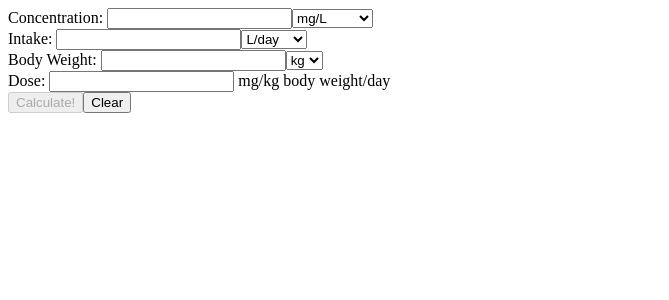
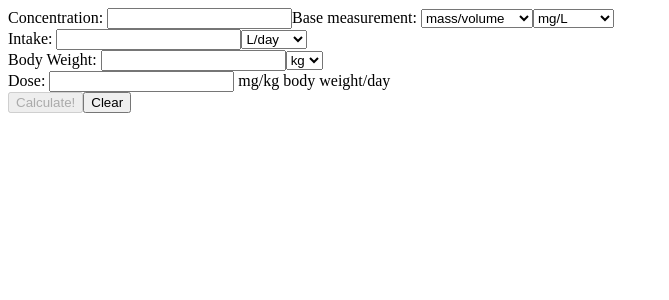
Before and after one commit to USEPA/toxcalc, an Angular app: page / in a window 1280 px wide. Shown: the top 300 px of the page, without its empty margins (0-669 px from the left). Built offline with nearby package versions, Linux system fonts and the light colour scheme.

Commit message:
now supports mass/vol and vol/vol units for concentration. Plan for data structure seems to have made things overly complicated. Can account for density, fixed a mistake where modifiers carried over between calculations

```diff
--- a/src/app/ingestion-form/ingestion-form.component.html
+++ b/src/app/ingestion-form/ingestion-form.component.html
@@ -6,11 +6,27 @@
           id="concen"
           formControlName="concen"
           />
-        <select formControlName="concenUnitsMassVol">
+        <label for="concenUnitType">Base measurement: </label>
+        <select formControlName="concenUnitsType" id="ConcenUnitType">
+            <option *ngFor="let option of concenUnitsTypeOptions" [value]="option">
+                {{option}}
+            </option>
+        </select>
+        <select formControlName="concenUnitsMassVol" *ngIf="ingestionForm.get('concenUnitsType').value === 'mass/volume'">
             <option *ngFor="let ratio of concenUnitsMassVolOptions" [ngValue]="ratio">
                 {{ratio.units}}
             </option>
         </select>
+        <select formControlName="concenUnitsVolVol" *ngIf="ingestionForm.get('concenUnitsType').value === 'volume/volume'">
+            <option *ngFor="let ratio of concenUnitsVolVolOptions" [ngValue]="ratio">
+                {{ratio.units}}
+            </option>
+        </select>
+    </div>
+    <!--TODO: bind unit type to boolean/enum in ts file when selection is changed-->
+    <div *ngIf="ingestionForm.get('concenUnitsType').value === 'volume/volume'">
+        <label for="substanceDensity">Substance density: </label>
+        <input type="number" id="substanceDensity" formControlName="substanceDensity" /> g/mL
     </div>
     <div>
         <label for="intake">Intake: </label>
--- a/src/app/ingestion-form/ingestion-form.component.ts
+++ b/src/app/ingestion-form/ingestion-form.component.ts
@@ -36,7 +36,7 @@ export class IngestionFormComponent implements OnInit {
     intakeModifiers: number[];
     weightModifiers: number[];
 
-    //selectedConcenUnitMassVol: ToxRatio;
+    concenUnitsTypeOptions = ['mass/volume', 'volume/volume', 'mol/volume', 'mass/mass'];
 
     ingestionForm: FormGroup;
 
@@ -49,14 +49,24 @@ export class IngestionFormComponent implements OnInit {
     createForm() {
         this.ingestionForm = this.fb.group({
             concen: [null, this.validationService.nonNegative],
-            concenUnitsMassVol: [''],//, Validators.required], //TODO: set initial value (how???), properly bind selection
+            concenUnitsType: ['mass/volume'],
+            concenUnitsMassVol: [''],//, Validators.required],
             concenUnitsVolVol: [''],//, Validators.required],
+            substanceDensity: [null], //TODO: write validation function to determine if required
             intake: [null, this.validationService.nonNegative],
             intakeUnits: [''],//, Validators.required],
             weight: [null, this.validationService.nonNegative],
             weightUnits: [''],//, Validators.required],
             dose: [null, this.validationService.nonNegative]
         }, {validator: this.validationService.coreValidation('concen', 'intake', 'weight', 'dose')}); //ensures 3 fields have values
+        //initialize dropdowns:
+        this.ingestionForm.patchValue({
+            concenUnitsType: this.concenUnitsTypeOptions[0],
+            concenUnitsMassVol: this.concenUnitsMassVolOptions[0],
+            concenUnitsVolVol: this.concenUnitsVolVolOptions[0],
+            intakeUnits: this.intakeUnitsOptions[0],
+            weightUnits: this.weightUnitsOptions[0]
+        });
     }
 
     ngOnInit() {
@@ -68,13 +78,6 @@ export class IngestionFormComponent implements OnInit {
         this.weightTox = new Toxicology(new ToxUnit(UnitTypes.BODY_WEIGHT, new ToxRatio('kg', 1)), null);
         this.doseTox = new Toxicology(new ToxUnit(UnitTypes.DOSE, new ToxRatio('mg/kg BW/day', 1)), null);
 
-        (<FormGroup>this.ingestionForm)
-            .patchValue({
-                concenUnitsMassVol: this.concenUnitsMassVolOptions[0],
-                intakeUnits: this.intakeUnitsOptions[0],
-                weightUnits: this.weightUnitsOptions[0]
-            });
-
         this.concenModifiers = [];
         this.intakeModifiers = [];
         this.weightModifiers = [];
@@ -82,7 +85,16 @@ export class IngestionFormComponent implements OnInit {
 
     calculate(): void {
 
-        this.concenModifiers.push(this.ingestionForm.get('concenUnitsMassVol').value.value);
+        switch (this.ingestionForm.get('concenUnitsType').value) {
+            case 'mass/volume':
+                this.concenModifiers.push(this.ingestionForm.get('concenUnitsMassVol').value.value);
+                break;
+            case 'volume/volume':
+                this.concenModifiers.push(this.ingestionForm.get('concenUnitsVolVol').value.value);
+                this.concenModifiers.push(this.ingestionForm.get('substanceDensity').value);
+                break;
+        }
+
         this.intakeModifiers.push(this.ingestionForm.get('intakeUnits').value.value);
         this.weightModifiers.push(this.ingestionForm.get('weightUnits').value.value);
 
@@ -120,10 +132,15 @@ export class IngestionFormComponent implements OnInit {
             dose: this.doseTox.inputData
         });
         this.submitted = true;
+
+        //clear modifiers so they don't affect next calculation:
+        this.concenModifiers = [];
+        this.intakeModifiers = [];
+        this.weightModifiers = [];
     }
 
     clear(): void {
-        this.ingestionForm.reset();
+        this.createForm();
         this.submitted = false;
     }
 
```
